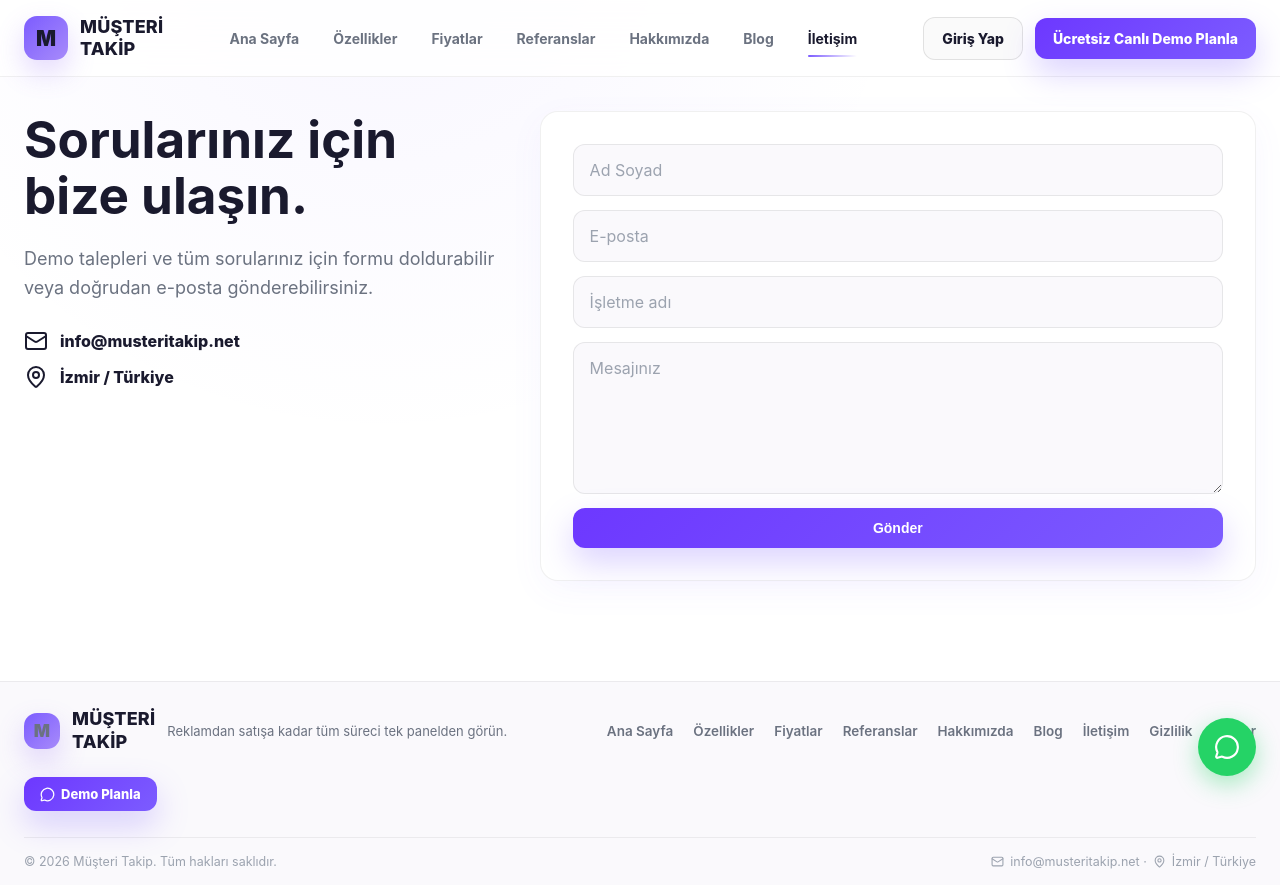
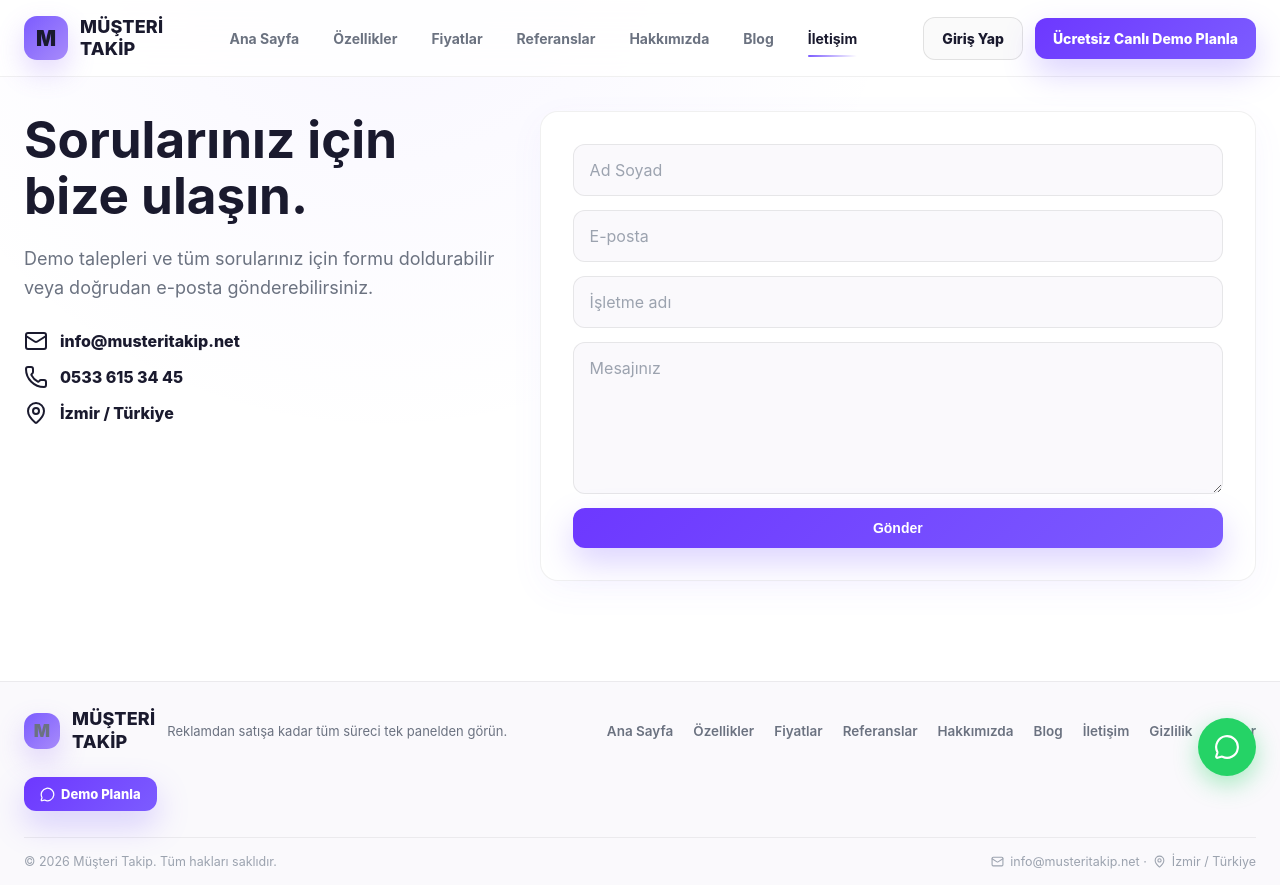
Before and after one commit to kubilaydijital/musteritakip, a React (Vite) app: page /iletisim in a window 1280 px wide. Built offline with nearby package versions, Linux system fonts and the light colour scheme.

Commit message:
Update Contact.jsx

```diff
--- a/src/pages/Contact.jsx
+++ b/src/pages/Contact.jsx
@@ -1,7 +1,7 @@
 import { useState } from 'react'
-import { Mail, MapPin } from 'lucide-react'
+import { Mail, MapPin, Phone } from 'lucide-react'
 import Layout from '../components/Layout.jsx'
-import { EMAIL, LOCATION } from '../data/siteData.js'
+import { EMAIL, LOCATION, PHONE, PHONE_TEL } from '../data/siteData.js'
 import usePageMeta from '../usePageMeta.js'
 
 const FORMSPREE_URL = 'https://formspree.io/f/mlgvyrld'
@@ -46,6 +46,7 @@ export default function Contact() {
             <p>Demo talepleri ve tüm sorularınız için formu doldurabilir veya doğrudan e-posta gönderebilirsiniz.</p>
             <div className="contact-list">
               <a href={`mailto:${EMAIL}`}><Mail/> {EMAIL}</a>
+              <a href={`tel:${PHONE_TEL}`}><Phone/> {PHONE}</a>
               <span><MapPin/> {LOCATION}</span>
             </div>
           </div>
```
